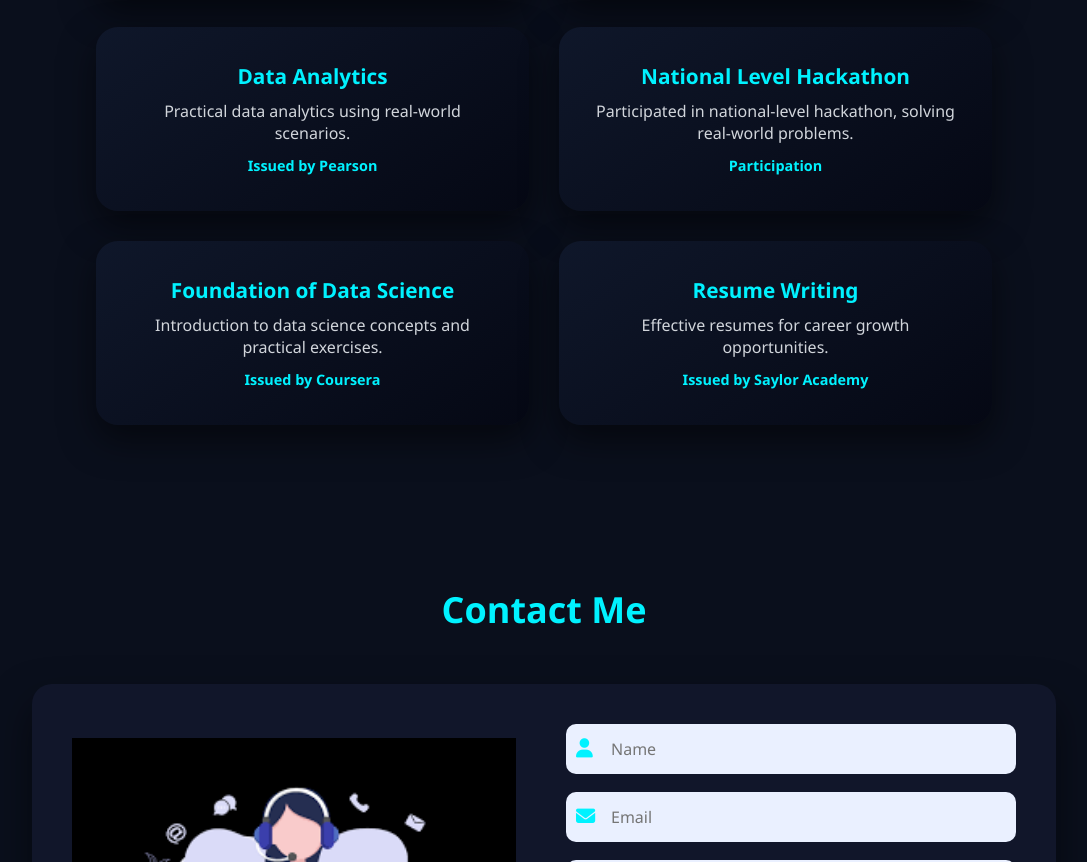
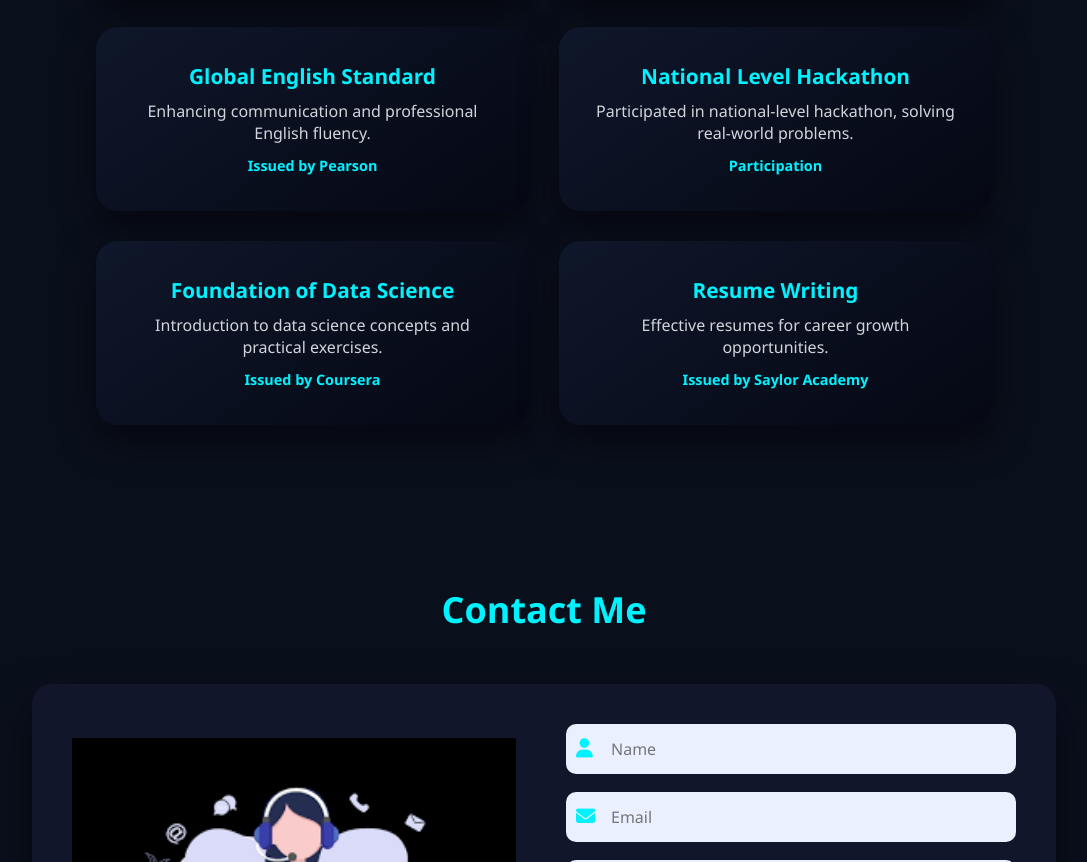
Before and after one commit to Ramya4412/Portfolio, a website: page index.html in a window 1280 px wide. Shown: the part 5011-5873 px from the top of the page, without its empty margins (96-1183 px from the left). Drawn offline with Linux system fonts and the light colour scheme; no server answers.

Commit message:
index.html File is Updated

```diff
--- a/index.html
+++ b/index.html
@@ -243,8 +243,8 @@
 
         <!-- Pearson Data Analytics -->
         <div class="cert-card">
-            <h3>Data Analytics</h3>
-            <p>Practical data analytics using real-world scenarios.</p>
+            <h3>Global English Standard</h3>
+            <p>Enhancing communication and professional English fluency.</p>
             <span>Issued by Pearson</span>
         </div>
 
```
